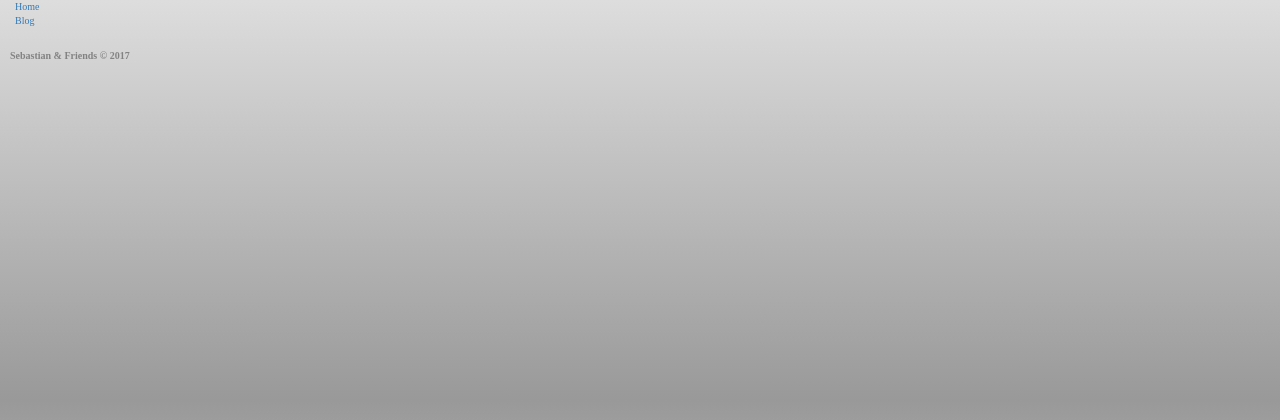
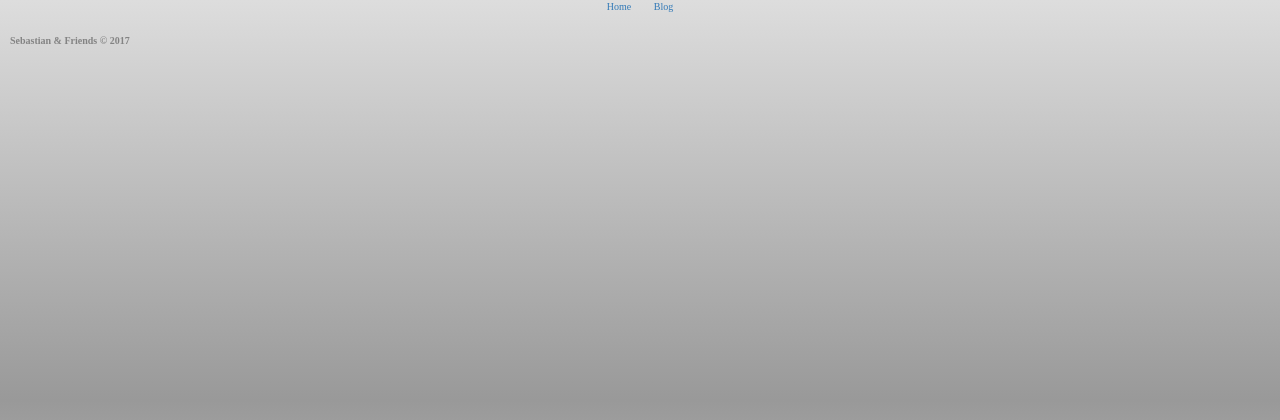
Before and after one commit to MatthewErickson/Hades, a Django app: template hades/templates/hades/base.html in a window 1280 px wide. Shown: the top 420 px of the page. Run offline with Django 3.2, Linux system fonts and the light colour scheme; the template is opened without the code that fills it, so the values that code supplies are empty; some libraries are stand-ins or nearby versions.

Commit message:
Center links

```diff
--- a/hades/templates/hades/base.html
+++ b/hades/templates/hades/base.html
@@ -3,14 +3,14 @@
 
 {% block header %}
 	<div class="header container">
-		<ul class="nav navbar-nav">
-			<div>
-				<li><a href="{% url 'hades:index' %}">Home</a></li>
-			</div>
-			<div>
-				<li><a href="{% url 'hades:blog' %}">Blog</a></li>
-			</div>
-		</ul>
+		<div class="center">
+			<span style="padding: 1em">
+				<a href="{% url 'hades:index' %}">Home</a>
+			</span>
+			<span style="padding: 1em">
+				<a href="{% url 'hades:blog' %}">Blog</a>
+			</span>
+		</div>
 	</div>
 {% endblock %}
 
```
